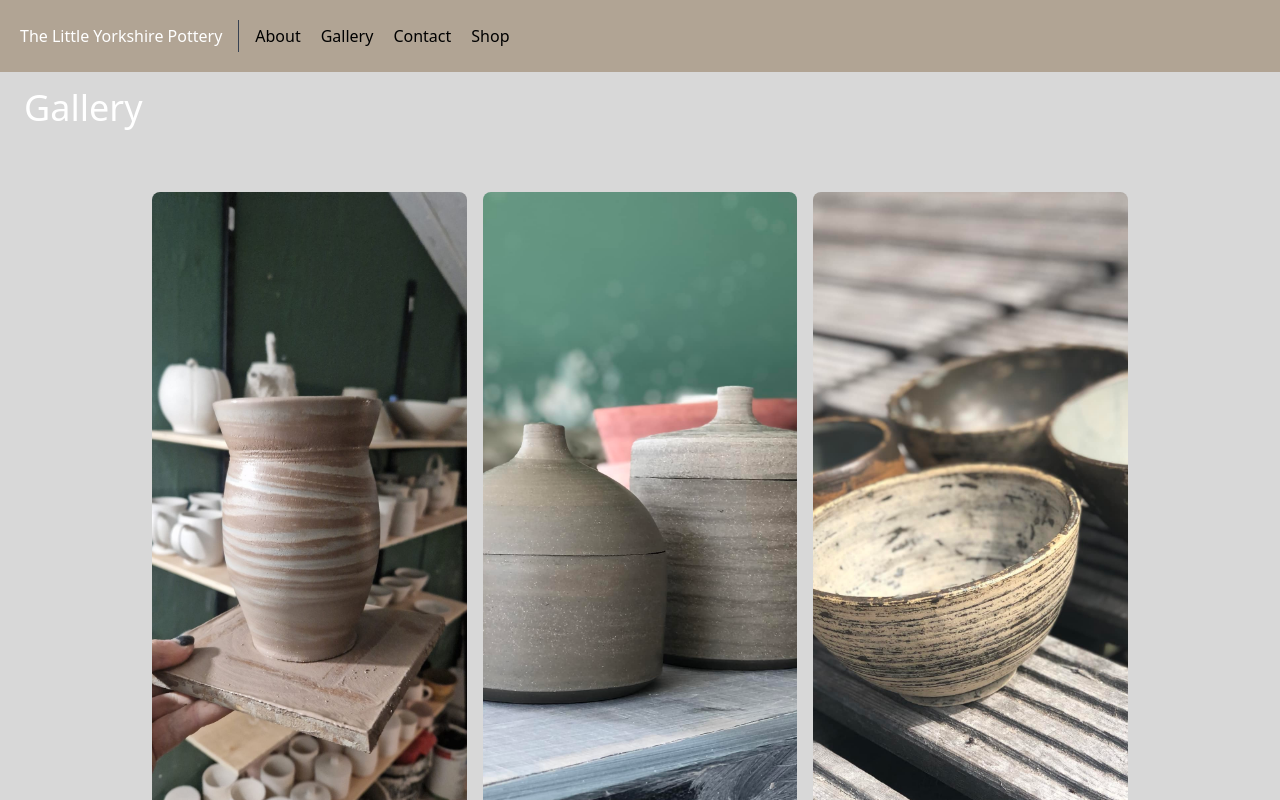
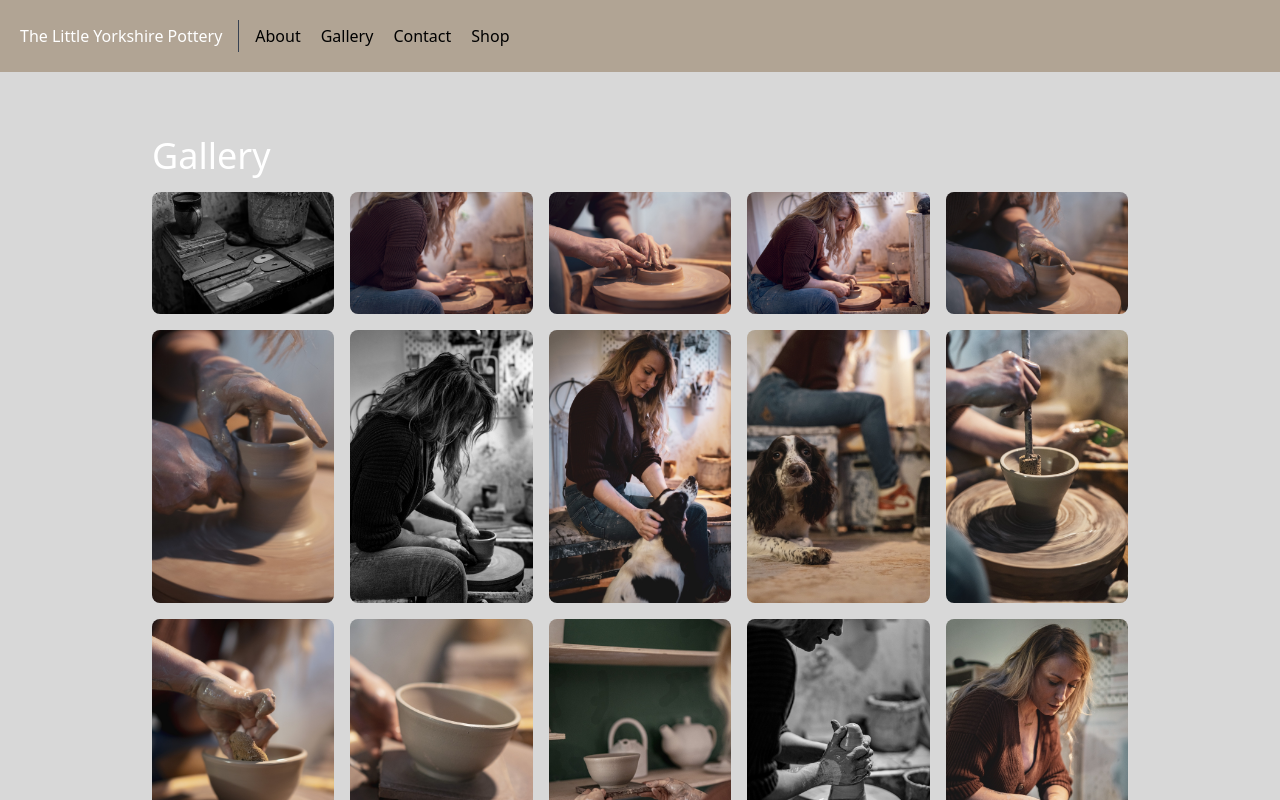
Before and after one commit to Marjona6/daisy-pottery, a Next.js app: page /gallery in a window 1280 px wide. Shown: the top 800 px of the page. Built offline with nearby package versions, Linux system fonts and the light colour scheme.

Commit message:
Update gallery page

```diff
--- a/pages/gallery.js
+++ b/pages/gallery.js
@@ -1,11 +1,12 @@
-import React from "react";
-import NavBar from "../app/components/NavBar";
-import PageBody from "../app/components/atoms/PageBody";
-import Image from "next/image";
-import Modal from "../app/components/Modal";
-import { ChevronLeft, ChevronRight } from "react-feather";
+import React from 'react';
+import NavBar from '../app/components/NavBar';
+import PageBody from '../app/components/atoms/PageBody';
+import Image from 'next/image';
+import Modal from '../app/components/Modal';
+import { ChevronLeft, ChevronRight } from 'react-feather';
+import * as img from '../public/img';
 
-const images = ["/daisy1.jpeg", "/daisy2.jpeg", "/daisy3.jpeg"];
+const images = Object.values(img);
 
 export default function Gallery() {
   const [showModal, setShowModal] = React.useState(null);
@@ -13,9 +14,9 @@ export default function Gallery() {
   const moveThroughImageArray = (currentImage, direction) => {
     const index = images.indexOf(currentImage);
     let imageToReturn = null;
-    if (direction === "left") {
+    if (direction === 'left') {
       imageToReturn = index === 0 ? images[images.length - 1] : images[index - 1];
-    } else if (direction === "right") {
+    } else if (direction === 'right') {
       imageToReturn = index === images.length - 1 ? images[0] : images[index + 1];
     }
     setShowModal(imageToReturn);
@@ -24,13 +25,25 @@ export default function Gallery() {
     <main>
       <NavBar />
       <PageBody>
-        <h2 className="title-font sm:text-4xl text-3xl mb-4 font-medium text-white">Gallery</h2>
-        <div class="container mx-auto px-5 py-2 lg:px-32 lg:pt-12">
-          <div class="-m-1 flex flex-wrap md:-m-2">
-            {images.map((image) => (
-              <div class="flex w-1/3 flex-wrap" key={image}>
-                <div class="w-full p-1 md:p-2">
-                  <Image alt={image} class="block h-full w-full rounded-lg object-cover object-center cursor-pointer" width={400} height={400} src={image} onClick={() => setShowModal(image)} />
+        <div className="container mx-auto px-5 py-2 lg:px-32 lg:pt-12">
+          <h2 className="title-font sm:text-4xl text-3xl mb-4 font-medium text-white">Gallery</h2>
+          <div className="-m-1 flex flex-wrap md:-m-2">
+            {images.map((image, index) => (
+              <div
+                className="flex w-full sm:w-1/2 md:w-1/3 lg:w-1/4 xl:w-1/5 flex-wrap"
+                key={image.src}
+              >
+                <div className="w-full p-1 md:p-2">
+                  <Image
+                    alt={image}
+                    className="block h-full w-full rounded-lg object-cover object-center cursor-pointer"
+                    width={400}
+                    height={400}
+                    src={image.src}
+                    quality={30}
+                    onClick={() => setShowModal(image)}
+                    // priority={index < 6}
+                  />
                 </div>
               </div>
             ))}
@@ -43,11 +56,24 @@ export default function Gallery() {
         modalContent={
           showModal ? (
             <div className="flex">
-              <div className="text-oxford-blue absolute top-[50%] left-[12px] text-md z-999 bg-bisque/70 rounded-full cursor-pointer p-2" onClick={() => moveThroughImageArray(showModal, "left")}>
+              <div
+                className="text-oxford-blue absolute top-[50%] left-[12px] text-md z-999 bg-bisque/70 rounded-full cursor-pointer p-2"
+                onClick={() => moveThroughImageArray(showModal, 'left')}
+              >
                 <ChevronLeft height={24} />
               </div>
-              <Image src={showModal} alt={showModal} height={600} width={800} />
-              <div className="text-oxford-blue absolute top-[50%] right-[12px] text-md z-999 bg-bisque/70 rounded-full cursor-pointer p-2" onClick={() => moveThroughImageArray(showModal, "right")}>
+              <Image
+                src={showModal}
+                alt={showModal}
+                height={600}
+                width={800}
+                className="max-h-[85vh]"
+                quality={60}
+              />
+              <div
+                className="text-oxford-blue absolute top-[50%] right-[12px] text-md z-999 bg-bisque/70 rounded-full cursor-pointer p-2"
+                onClick={() => moveThroughImageArray(showModal, 'right')}
+              >
                 <ChevronRight height={24} />
               </div>
             </div>
```
